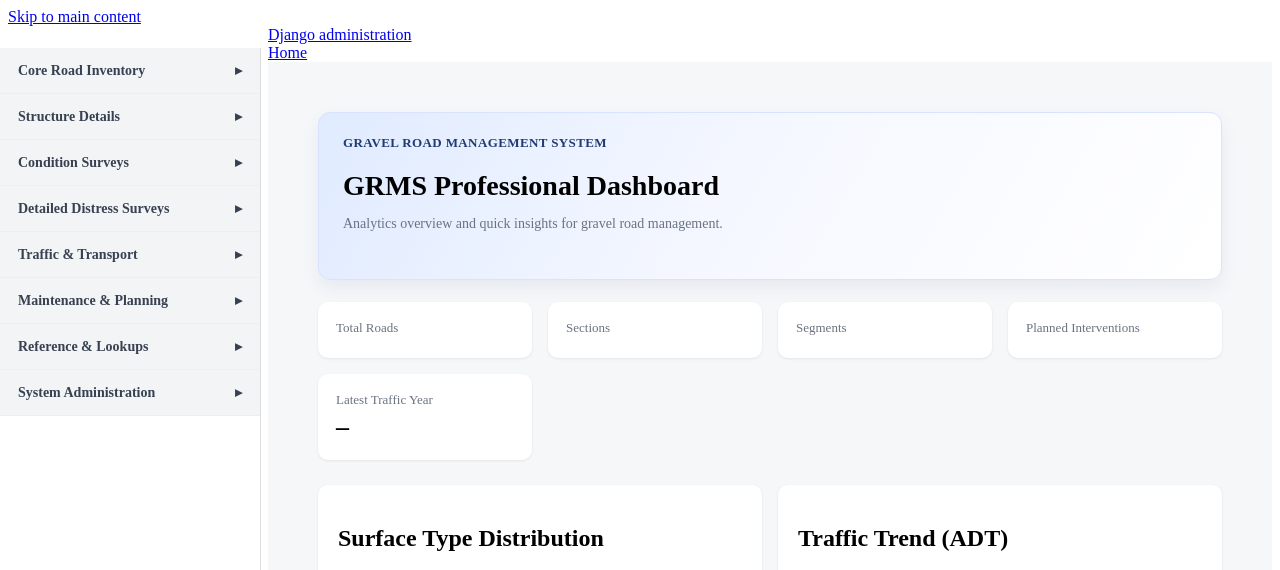
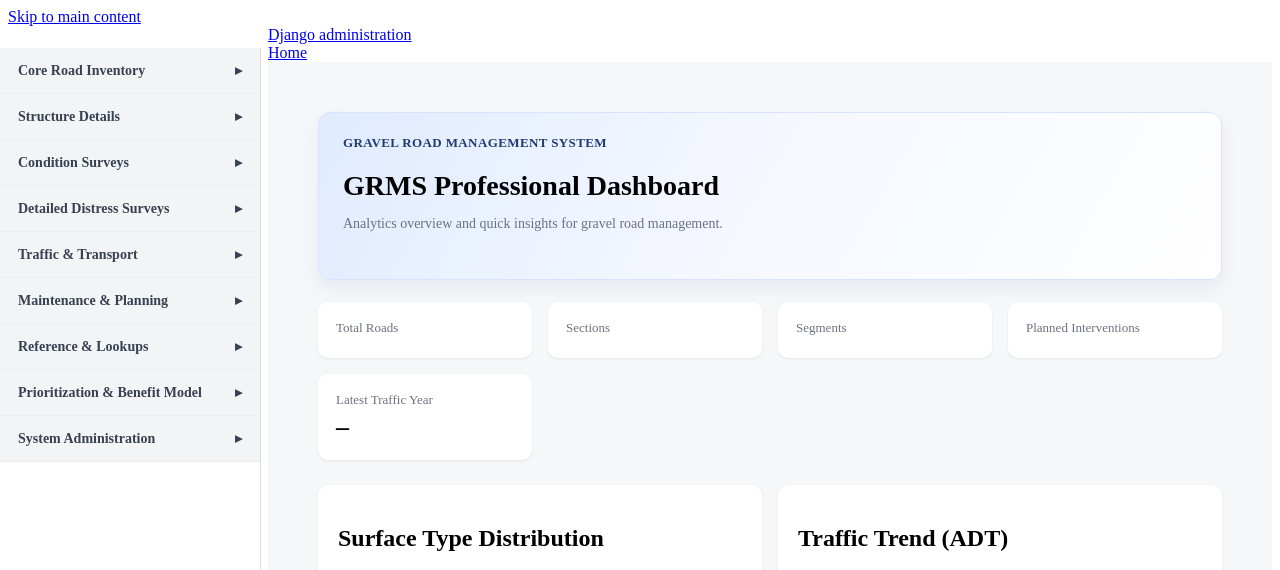
Before and after one commit to redaawet/GRMS, a Django app: template grms/templates/admin/index.html in a window 1280 px wide. Shown: the top 570 px of the page. Run offline with Django 4.2, Linux system fonts and the light colour scheme; the template is opened without the code that fills it, so the values that code supplies are empty.

Commit message:
Group prioritization models under dedicated menu (#260)

```diff
--- a/grms/templates/admin/sidebar.html
+++ b/grms/templates/admin/sidebar.html
@@ -83,8 +83,6 @@
             <a href="/admin/grms/roadsectionintervention/">Road section interventions</a>
             <a href="/admin/grms/structureintervention/">Structure interventions</a>
             <a href="/admin/grms/annualworkplan/">Annual work plans</a>
-            <a href="/admin/grms/benefitfactor/">Benefit factors</a>
-            <a href="/admin/grms/prioritizationresult/">Prioritization results</a>
         </div>
     </div>
 
@@ -97,7 +95,6 @@
             <div class="sidebar-subheader">Network &amp; Administrative</div>
             <a href="/admin/grms/adminzone/">Administrative zones</a>
             <a href="/admin/grms/adminworeda/">Administrative woredas</a>
-            <a href="/admin/grms/roadlinktype/">Road link types</a>
 
             <div class="sidebar-subheader">Asset Classification</div>
             <a href="/admin/grms/activitylookup/">Activity lookups</a>
@@ -112,12 +109,22 @@
             <a href="/admin/grms/distresstype/">Distress types</a>
             <a href="/admin/grms/distresscondition/">Distress conditions</a>
             <a href="/admin/grms/distressactivity/">Distress activities</a>
+        </div>
+    </div>
 
-            <div class="sidebar-subheader">Prioritization &amp; Benefit Model</div>
+    <div class="sidebar-group">
+        <div class="sidebar-header" data-target="benefit_model">
+            <span>Prioritization &amp; Benefit Model</span>
+            <span class="arrow">&#9656;</span>
+        </div>
+        <div id="benefit_model" class="sidebar-links collapsed">
             <a href="/admin/grms/benefitcategory/">Benefit categories</a>
             <a href="/admin/grms/benefitcriterion/">Benefit criteria</a>
             <a href="/admin/grms/benefitcriterionscale/">Benefit criterion scales</a>
+            <a href="/admin/grms/roadlinktype/">Road link types</a>
+            <a href="/admin/grms/roadsocioeconomic/">Road socio-economic</a>
             <a href="/admin/grms/benefitfactor/">Benefit factors</a>
+            <a href="/admin/grms/prioritizationresult/">Prioritization results</a>
         </div>
     </div>
 
```
Also changed, not shown: grms/admin.py (+15 -0 lines), grms/menu.py (+7 -4 lines), grms/templates/admin/custom_sidebar.html (+6 -1 lines).
